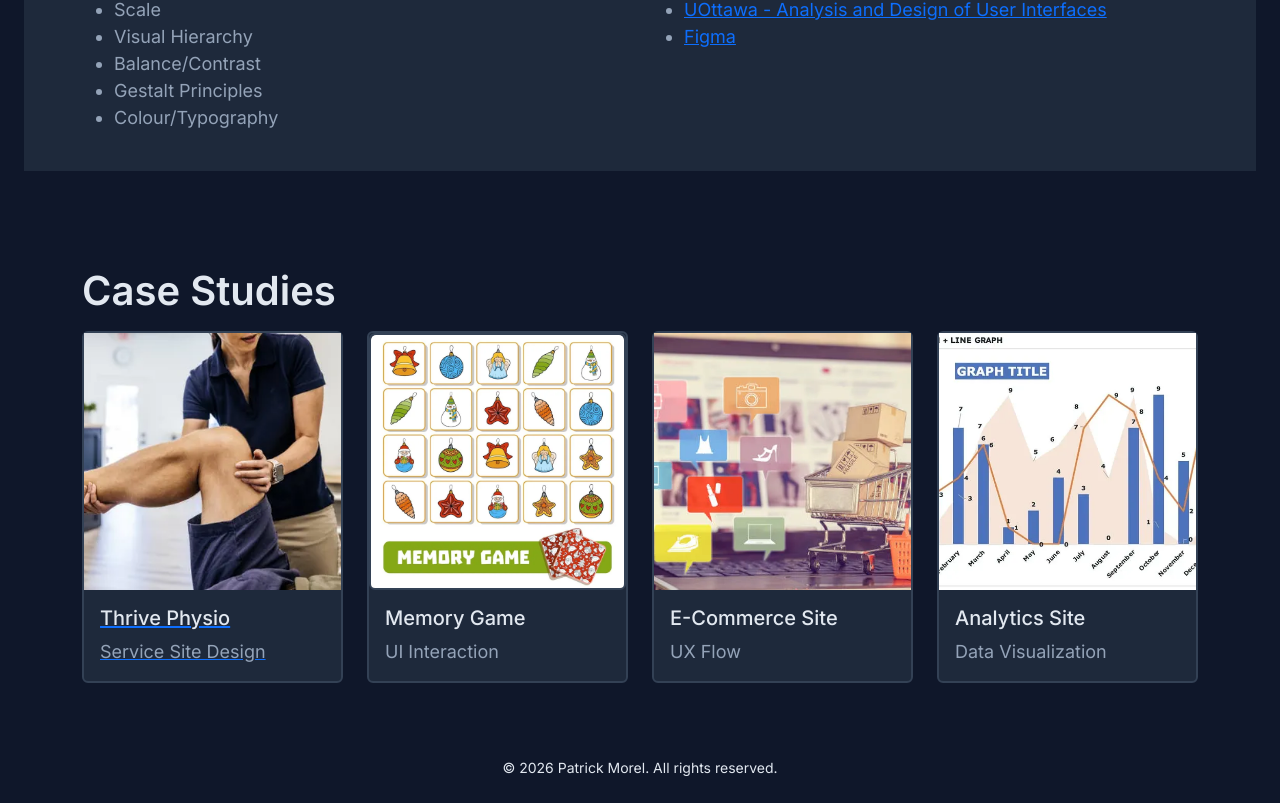
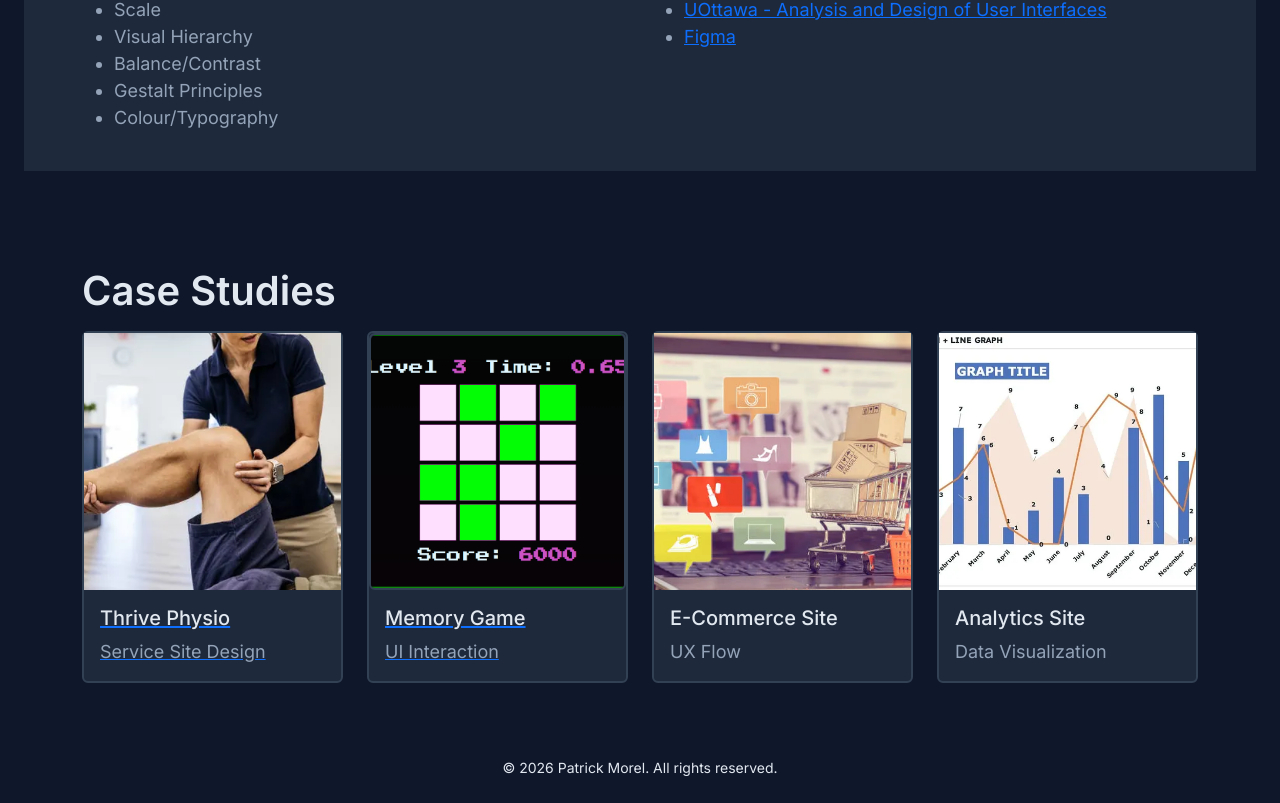
Before and after one commit to Tornado6822/portfolio-website, a React (Vite) app in the folder portfolio-website/: page / in a window 1280 px wide. Shown: the part 1144-1947 px from the top of the page. Built offline with nearby package versions, Linux system fonts and the light colour scheme.

Commit message:
Added memory Matrix

```diff
--- a/portfolio-website/src/components/CaseStudies.jsx
+++ b/portfolio-website/src/components/CaseStudies.jsx
@@ -24,10 +24,11 @@ function CaseStudies({ setShowPlaceholder }) {
             </a>
           </div>
           <div className="col-6 col-md-3 d-flex justify-content-center">
-            <div className="card" onClick={() => setShowPlaceholder(true)}>
+            <a href="https://memorymatrixpm.netlify.app/">
+              <div className="card">
                 <div className="img-wrapper card">
                   <img
-                  src="./memoryGameThumbnail.webp"
+                    src="./memoryMatrix.png"
                     alt="Memory game"
                     className="card-img-top"
                   />
@@ -37,6 +38,7 @@ function CaseStudies({ setShowPlaceholder }) {
                   <p className="card-description">UI Interaction</p>
                 </div>
               </div>
+            </a>
           </div>
           <div className="col-6 col-md-3 d-flex justify-content-center">
             <div className="card" onClick={() => setShowPlaceholder(true)}>
```
Also changed, not shown: portfolio-website/public/memoryMatrix.png (added). Lines whose indentation alone changed are shown as unchanged.
